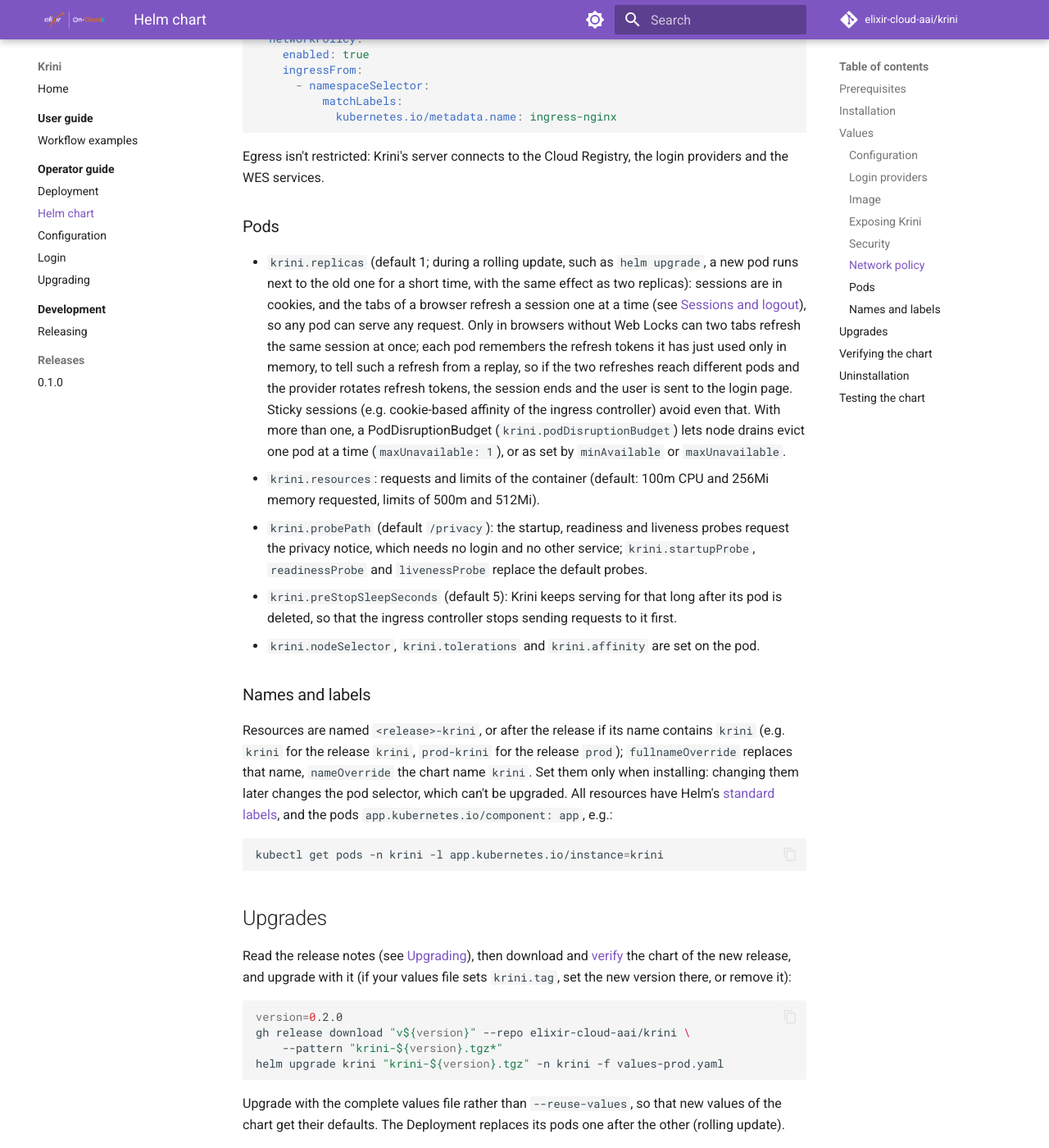
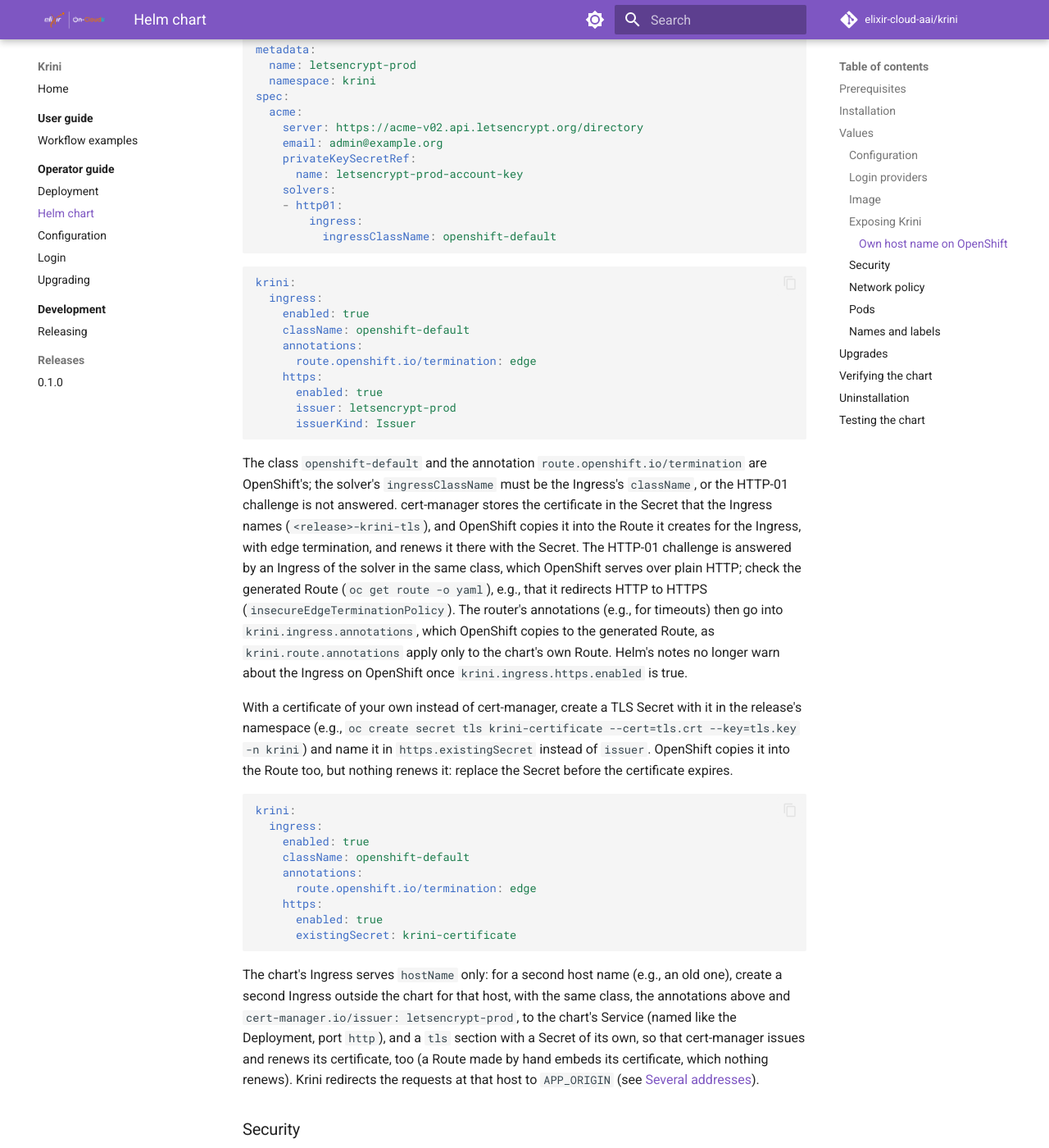
Before and after one commit to elixir-cloud-aai/krini, an MkDocs documentation site: the page built from docs/operator-guide/helm-chart.md, in a window 1280 px wide and 1400 px high, scrolled down 6191 px. Shown: the whole window at 82% size. Built offline with MkDocs 1.6.1 and Material for MkDocs 9.7.7, drawn with Linux system fonts in a browser that asks for light colours; comment, search, counter and statistics services are not loaded; some of the changed text lies outside the part shown.

Commit message:
feat(chart): support namespaced Issuers (#142)
Co-authored-by: Claude Opus 5.5 <noreply@anthropic.com>

````diff
--- a/docs/operator-guide/helm-chart.md
+++ b/docs/operator-guide/helm-chart.md
@@ -87,7 +87,9 @@ default; use it for development and testing only.
     [Image](#image)), so the values need no image tag.
     On OpenShift, add `krini: {ingress: {enabled: false}}`, so that
     the chart creates a Route with TLS instead of an Ingress (see
-    [Exposing Krini](#exposing-krini)).
+    [Exposing Krini](#exposing-krini)); for a host name outside the
+    router's domain, keep the Ingress with a certificate instead (see [Own
+    host name on OpenShift](#own-host-name-on-openshift)).
 
 4. Download the chart of the release that you deploy (here 0.1.0) from its
    GitHub release, with the [GitHub CLI](https://cli.github.com/) (or from
@@ -205,11 +207,33 @@ paths to it:
   they take precedence over the chart's, and `null` removes one of the
   chart's. The chart sets no annotations for particular controllers. By
   default, the Ingress has no TLS, so TLS must be terminated in front of
-  the cluster (e.g. by a load balancer); with `https.enabled: true`,
-  cert-manager issues a certificate via the ClusterIssuer `https.issuer`
-  (required then, e.g. `letsencrypt-prod`), and the Ingress serves HTTPS
-  with it (Secret `<release>-krini-tls`, or `krini-tls` for a release
-  named `krini`).
+  the cluster (e.g. by a load balancer); with `https.enabled: true`, the
+  Ingress serves HTTPS with a certificate either from cert-manager or from
+  a Secret of your own:
+    - cert-manager issues it via the issuer `https.issuer` (e.g.
+      `letsencrypt-prod`), a ClusterIssuer (annotation
+      `cert-manager.io/cluster-issuer`), or with `https.issuerKind:
+      Issuer` a namespaced Issuer in the release's namespace (annotation
+      `cert-manager.io/issuer`), and renews it; it is kept in the Secret
+      `<release>-krini-tls` (`krini-tls` for a release named `krini`).
+    - `https.existingSecret` names an existing TLS Secret
+      (`kubernetes.io/tls`) in the release's namespace with the
+      certificate of `hostName`, which you renew yourself; the chart then
+      requests no certificate (set either `https.issuer` or
+      `https.existingSecret`; rendering also fails if `annotations` add a
+      cert-manager issuer annotation or `kubernetes.io/tls-acme`, as
+      cert-manager would overwrite the Secret). When you switch a release
+      from cert-manager to an existing Secret of the same name as before
+      (`<release>-krini-tls`), delete the Certificate that cert-manager
+      created for the Ingress (`kubectl delete certificate
+      <release>-krini-tls -n <namespace>`), which it would otherwise keep
+      renewing into that Secret; a Secret of another name is safe.
+
+    `https.issuerKind` is `ClusterIssuer` by default (also if `null`);
+    rendering fails for other kinds, and if `annotations` would give the
+    Ingress both `cert-manager.io/cluster-issuer` and
+    `cert-manager.io/issuer`, which cert-manager refuses.
+
 - **Gateway API HTTPRoute** (`krini.httpRoute`), attached to an existing
   Gateway whose listener terminates TLS, with the annotations of
   `krini.httpRoute.annotations`; the Ingress must be disabled:
@@ -234,6 +258,10 @@ paths to it:
   `krini.route.enabled: false` for a Route of your own. On OpenShift,
   disable the Ingress (`krini.ingress.enabled: false`), which is enabled
   by default: OpenShift turns a plain Ingress into a Route without TLS.
+  The Route has no certificate of its own, so the router serves its
+  default (wildcard) certificate; for a host name outside the router's
+  domain, use the Ingress with a certificate instead (see [Own host name
+  on OpenShift](#own-host-name-on-openshift)).
 
 Krini must be served over HTTPS: it sets secure cookies, and sends users
 back to `APP_ORIGIN` (`https://<hostName>`) after the login. If none of
@@ -245,6 +273,91 @@ existing links), it redirects their requests to `APP_ORIGIN`, where the
 login works; probes and `helm test` reach the pod and the Service at
 internal addresses, which are never redirected. `config.redirectToAppOrigin:
 false` switches the redirect off (see [Several
+addresses](deployment.md#several-addresses)).
+
+#### Own host name on OpenShift
+
+To serve a certificate of your own host name (e.g., from Let's Encrypt)
+instead of the router's wildcard certificate, use the chart's Ingress,
+which OpenShift turns into a Route. Where projects can't create
+cluster-scoped resources (and thus no ClusterIssuer), request the
+certificate from a namespaced cert-manager `Issuer` in the release's
+namespace, which `krini.ingress.https.issuerKind: Issuer` selects:
+
+```yaml
+apiVersion: cert-manager.io/v1
+kind: Issuer
+metadata:
+  name: letsencrypt-prod
+  namespace: krini
+spec:
+  acme:
+    server: https://acme-v02.api.letsencrypt.org/directory
+    email: admin@example.org
+    privateKeySecretRef:
+      name: letsencrypt-prod-account-key
+    solvers:
+    - http01:
+        ingress:
+          ingressClassName: openshift-default
+```
+
+```yaml
+krini:
+  ingress:
+    enabled: true
+    className: openshift-default
+    annotations:
+      route.openshift.io/termination: edge
+    https:
+      enabled: true
+      issuer: letsencrypt-prod
+      issuerKind: Issuer
+```
+
+The class `openshift-default` and the annotation
+`route.openshift.io/termination` are OpenShift's; the solver's
+`ingressClassName` must be the Ingress's `className`, or the HTTP-01
+challenge is not answered. cert-manager stores the certificate in the
+Secret that the Ingress names (`<release>-krini-tls`), and OpenShift
+copies it into the Route it creates for the Ingress, with edge
+termination, and renews it there with the Secret. The HTTP-01 challenge
+is answered by an Ingress of the solver in the same class, which
+OpenShift serves over plain HTTP; check the generated Route (`oc get
+route -o yaml`), e.g., that it redirects HTTP to HTTPS
+(`insecureEdgeTerminationPolicy`). The router's annotations (e.g., for
+timeouts) then go into `krini.ingress.annotations`, which OpenShift
+copies to the generated Route, as `krini.route.annotations` apply only to
+the chart's own Route. Helm's notes no longer warn about the Ingress on
+OpenShift once `krini.ingress.https.enabled` is true.
+
+With a certificate of your own instead of cert-manager, create a TLS
+Secret with it in the release's namespace (e.g., `oc create secret tls
+krini-certificate --cert=tls.crt --key=tls.key -n krini`) and name it in
+`https.existingSecret` instead of `issuer`. OpenShift copies it into the
+Route too, but nothing renews it: replace the Secret before the
+certificate expires.
+
+```yaml
+krini:
+  ingress:
+    enabled: true
+    className: openshift-default
+    annotations:
+      route.openshift.io/termination: edge
+    https:
+      enabled: true
+      existingSecret: krini-certificate
+```
+
+The chart's Ingress serves `hostName` only: for a second host name
+(e.g., an old one), create a second Ingress outside the chart for that
+host, with the same class, the annotations above and
+`cert-manager.io/issuer: letsencrypt-prod`, to the chart's Service (named
+like the Deployment, port `http`), and a `tls` section with a Secret of
+its own, so that cert-manager issues and renews its certificate, too (a
+Route made by hand embeds its certificate, which nothing renews). Krini
+redirects the requests at that host to `APP_ORIGIN` (see [Several
 addresses](deployment.md#several-addresses)).
 
 ### Security
````
Also changed, not shown: 5 other files.
